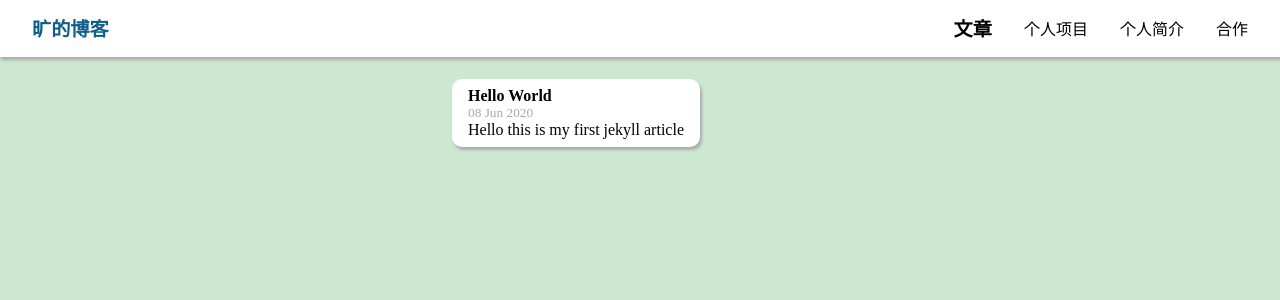
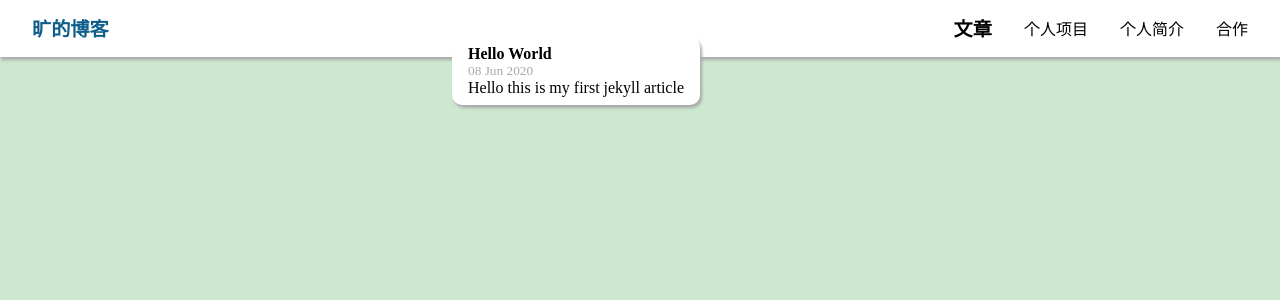
Before and after one commit to yankuang608/yankuang608.github.io, a Jekyll site: the page built from index.html, in a window 1280 px wide. Shown: the top 300 px of the page. Built offline with Jekyll 4.4.1, drawn with Linux system fonts in a browser that asks for light colours.

Commit message:
Update style.css

```diff
--- a/css/style.css
+++ b/css/style.css
@@ -141,7 +141,8 @@
 .card-container{
     display: flex;
     padding: 0.6rem 0;
-    width: 75vw;
+    width: 55vw;
+    justify-content: center;
     flex-direction: column;
     align-items: center;
 
```
